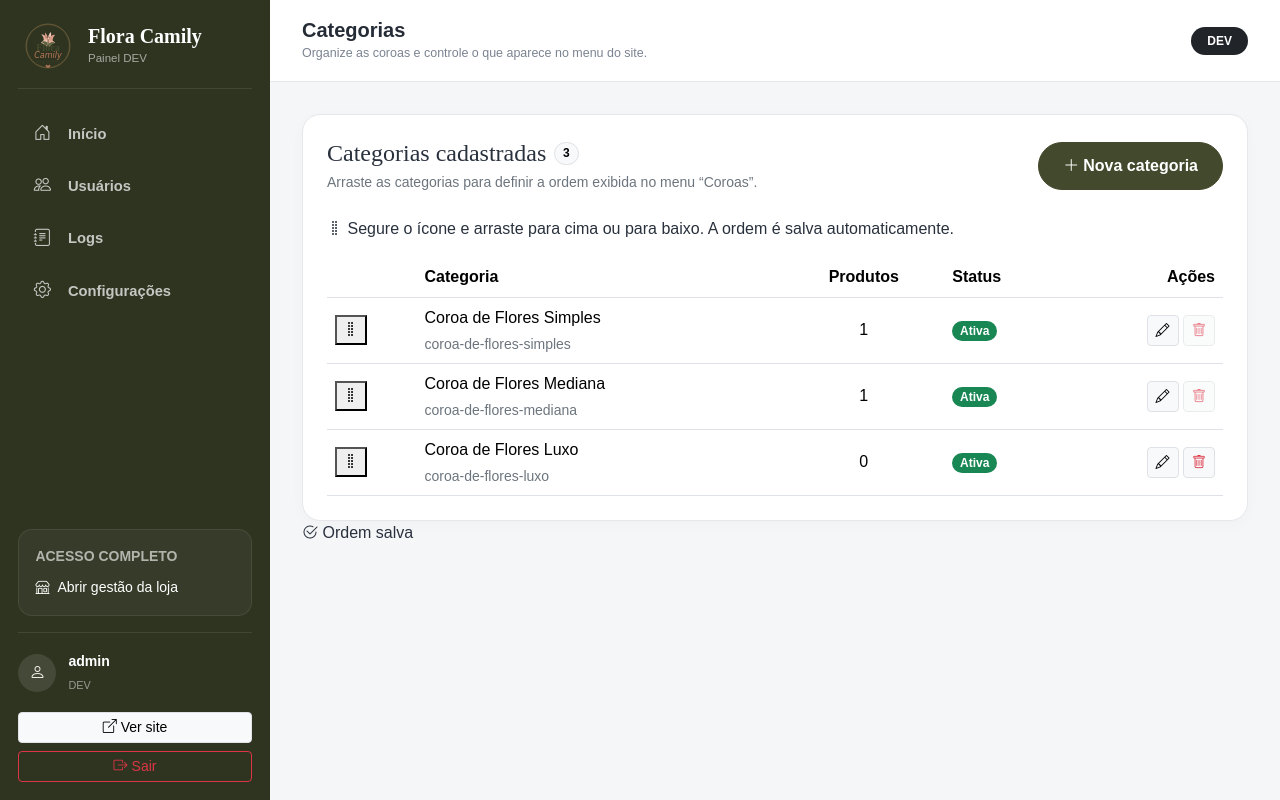
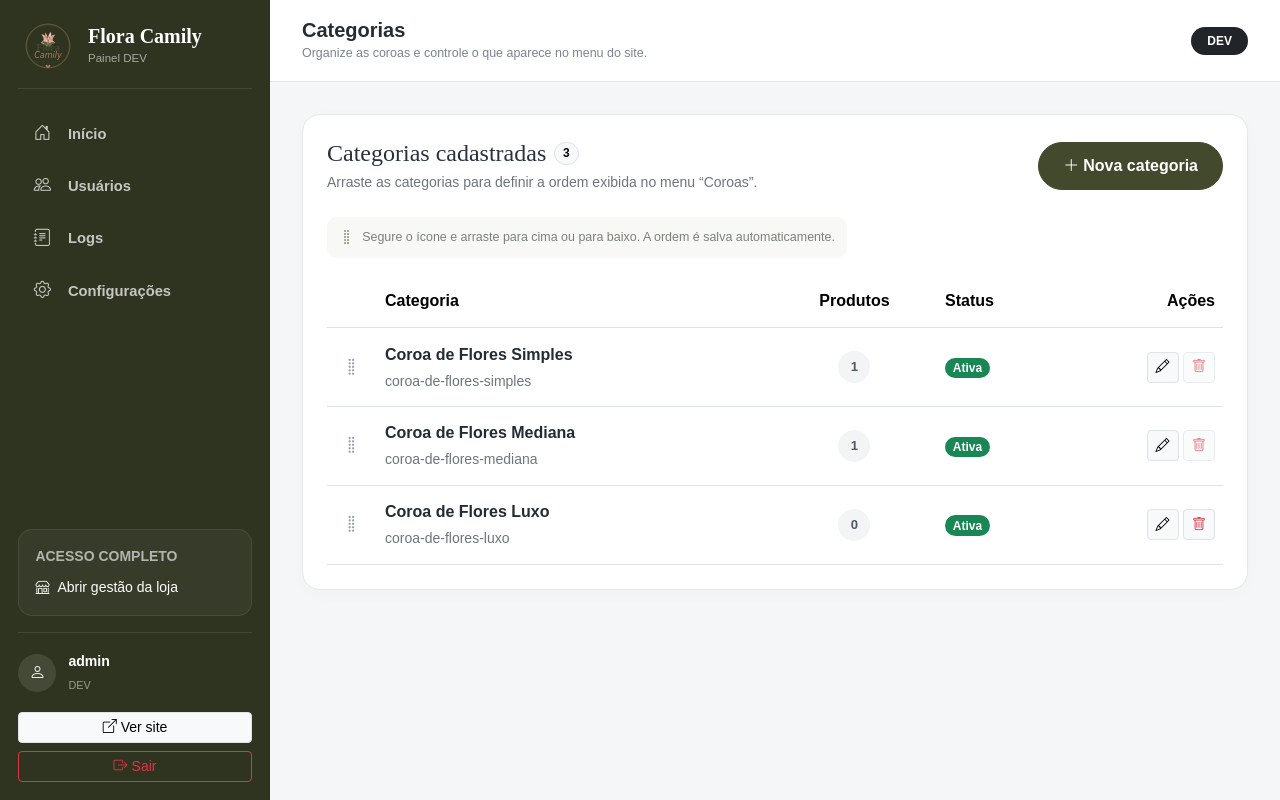
Before and after one commit to MiguelAlmeidaJ/Flora_Camily, a PHP site: page /admin-categorias.php in a window 1280 px wide. Run offline with PHP 8.4, Linux system fonts and the light colour scheme; a user stored in the database is signed in; data comes from the database, SQL or seed files in the repository; data that the repository does not hold is empty; some libraries are stand-ins or nearby versions.

Commit message:
style: refina interface de categorias e drag and drop

```diff
--- a/assets/css/admin-panel.css
+++ b/assets/css/admin-panel.css
@@ -189,3 +189,164 @@
     .admin-kpi-icon { width: 40px; height: 40px; flex-basis: 40px; }
     .admin-kpi-card strong { font-size: 1.28rem; }
 }
+
+
+/* Categorias */
+.admin-category-table > :not(caption) > * > * {
+    padding-top: .9rem;
+    padding-bottom: .9rem;
+    vertical-align: middle;
+}
+.category-drag-column {
+    width: 44px;
+    text-align: center;
+}
+.category-drag-handle {
+    width: 34px;
+    height: 34px;
+    display: inline-grid;
+    place-items: center;
+    border: 0;
+    border-radius: 10px;
+    background: transparent;
+    color: #9aa1aa;
+    font-size: 1.15rem;
+    cursor: grab;
+    transition: background .18s ease, color .18s ease, transform .18s ease;
+}
+.category-drag-handle:hover {
+    background: #f1f2f4;
+    color: #4b5563;
+}
+.category-drag-handle:active { cursor: grabbing; transform: scale(.96); }
+.category-name {
+    color: #232b35;
+    font-weight: 750;
+}
+.category-products-count {
+    min-width: 32px;
+    height: 32px;
+    padding-inline: .6rem;
+    display: inline-flex;
+    align-items: center;
+    justify-content: center;
+    border-radius: 999px;
+    background: #f3f4f6;
+    color: #515966;
+    font-size: .82rem;
+    font-weight: 750;
+}
+.category-order-hint {
+    display: inline-flex;
+    align-items: center;
+    gap: .45rem;
+    padding: .55rem .75rem;
+    border-radius: 10px;
+    background: #f8f8f6;
+    color: #7b817a;
+    font-size: .78rem;
+}
+.category-order-hint i { color: #8c9476; font-size: 1rem; }
+.category-sort-ghost {
+    opacity: .32;
+    background: #f6f2eb;
+}
+.category-sort-chosen {
+    background: #fffdf8;
+}
+.category-sort-drag {
+    background: #fff;
+    box-shadow: 0 16px 36px rgba(39,45,34,.14);
+}
+#categorySortable.is-saving {
+    opacity: .68;
+    pointer-events: none;
+}
+.admin-modal-content {
+    border: 1px solid #e7e0d8;
+    border-radius: 22px;
+    box-shadow: 0 28px 75px rgba(29,35,43,.16);
+    overflow: hidden;
+}
+.admin-modal-content .modal-header,
+.admin-modal-content .modal-body,
+.admin-modal-content .modal-footer {
+    padding-left: 1.5rem;
+    padding-right: 1.5rem;
+}
+.category-visibility-option {
+    min-height: 76px;
+    display: flex;
+    align-items: center;
+    justify-content: space-between;
+    gap: 1rem;
+    padding: 1rem;
+    border: 1px solid var(--admin-border);
+    border-radius: 14px;
+    background: #fafafa;
+}
+.category-visibility-option strong,
+.category-visibility-option small {
+    display: block;
+}
+.category-visibility-option strong {
+    color: #29313d;
+    font-size: .9rem;
+}
+.category-visibility-option small {
+    max-width: 340px;
+    margin-top: .2rem;
+    color: var(--admin-muted);
+    font-size: .75rem;
+    line-height: 1.35;
+}
+.admin-empty-state {
+    min-height: 330px;
+    display: flex;
+    flex-direction: column;
+    align-items: center;
+    justify-content: center;
+    padding: 2rem;
+    text-align: center;
+}
+.admin-empty-state > span {
+    width: 58px;
+    height: 58px;
+    display: grid;
+    place-items: center;
+    margin-bottom: 1rem;
+    border-radius: 16px;
+    background: #f1f0eb;
+    color: #43492c;
+    font-size: 1.4rem;
+}
+.category-save-toast {
+    position: fixed;
+    right: 24px;
+    bottom: 24px;
+    z-index: 1090;
+    display: flex;
+    align-items: center;
+    gap: .55rem;
+    padding: .75rem 1rem;
+    border-radius: 12px;
+    background: #2f3421;
+    color: #fff;
+    font-size: .84rem;
+    font-weight: 700;
+    box-shadow: 0 16px 38px rgba(35,39,27,.22);
+    opacity: 0;
+    transform: translateY(12px);
+    pointer-events: none;
+    transition: opacity .18s ease, transform .18s ease;
+}
+.category-save-toast.show {
+    opacity: 1;
+    transform: translateY(0);
+}
+.category-save-toast.is-error { background: #b93843; }
+
+@media (max-width: 767.98px) {
+    .admin-category-table { min-width: 680px; }
+    .category-save-toast { right: 14px; bottom: 14px; }
+}
```
